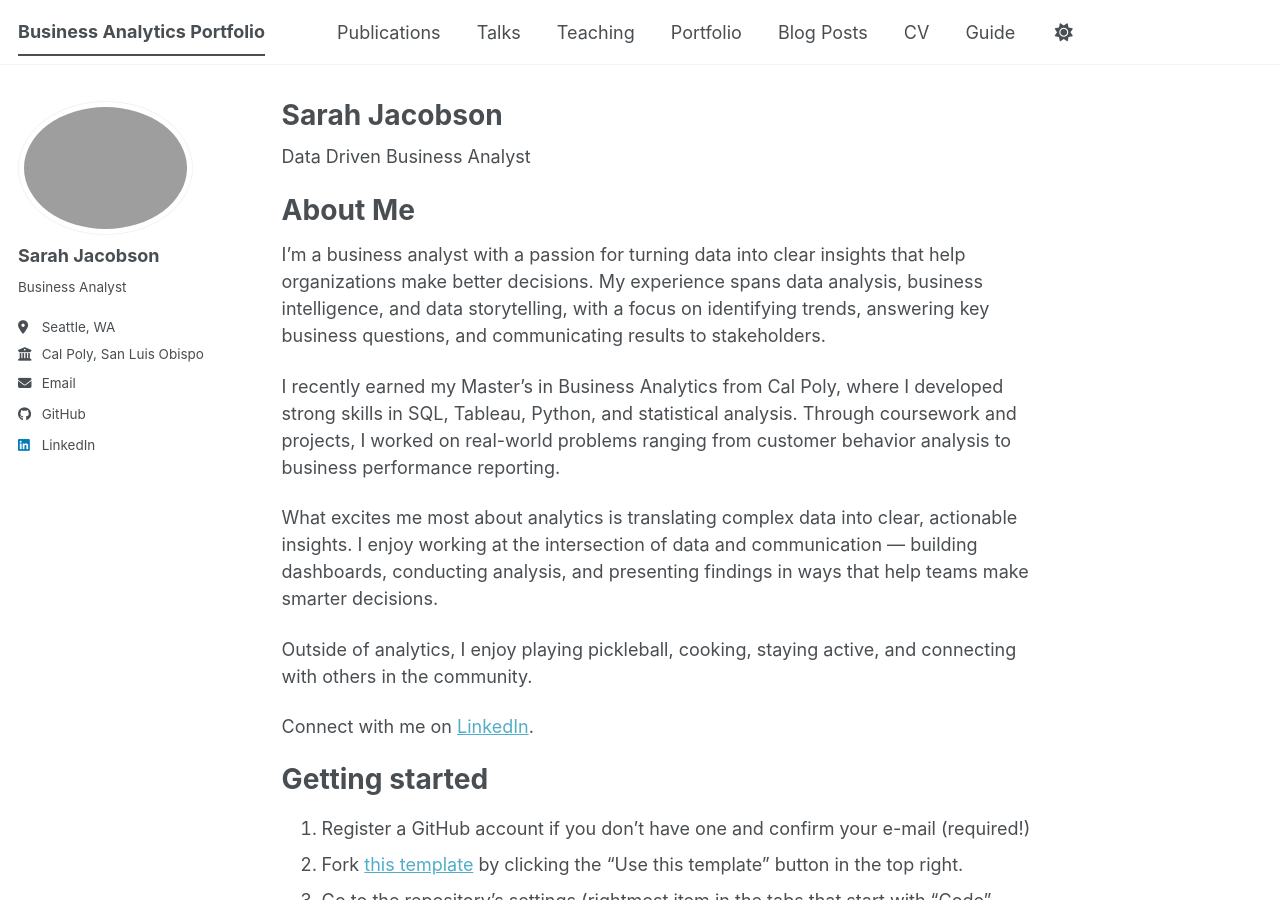
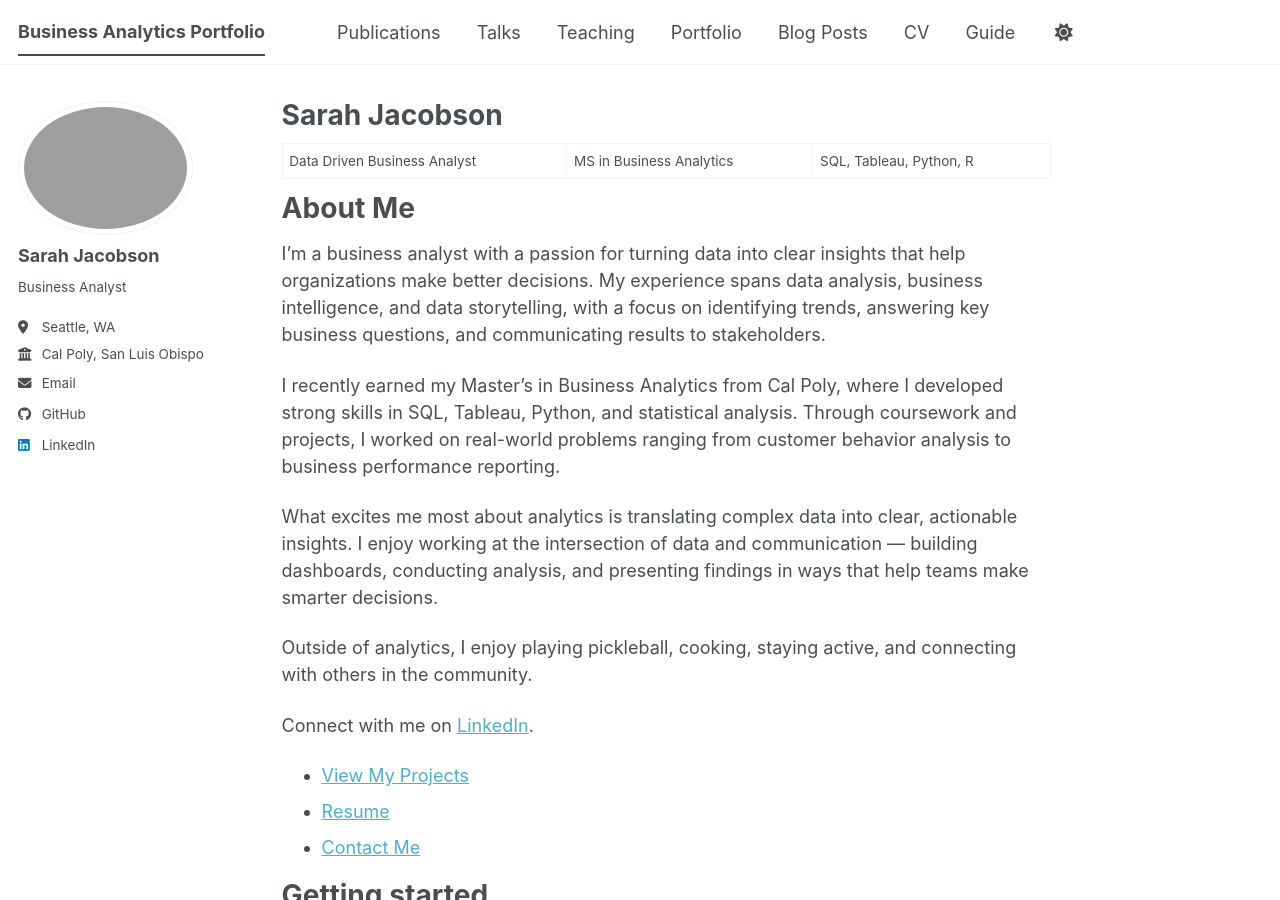
Before and after one commit to sarahjacobson123/sarahjacobson123.github.io, a Jekyll site: the page built from _pages/about.md, in a window 1280 px wide and 900 px high. Built offline with Jekyll 4.4.1, drawn with Linux system fonts in a browser that asks for light colours; a script bundle is joined from its source files by our own code; library files that are not in the unit come from our copies.

Commit message:
Revise about me section and add connection links
Updated professional title and added links to projects, resume, and contact.

```diff
--- a/_pages/about.md
+++ b/_pages/about.md
@@ -7,7 +7,7 @@ redirect_from:
   - /about.html
 ---
 
-Data Driven Business Analyst
+Data Driven Business Analyst | MS in Business Analytics | SQL, Tableau, Python, R
 
 About Me
 ======
@@ -20,6 +20,10 @@ What excites me most about analytics is translating complex data into clear, act
 Outside of analytics, I enjoy playing pickleball, cooking, staying active, and connecting with others in the community.
 
 Connect with me on [LinkedIn](https://www.linkedin.com/in/sarahjacobson17/).
+
+- [View My Projects](https://academicpages.github.io/portfolio)
+- [Resume](https://academicpages.github.io/cv)
+- [Contact Me](https://academicpages.github.io/guide)
 
 Getting started
 ======
```
